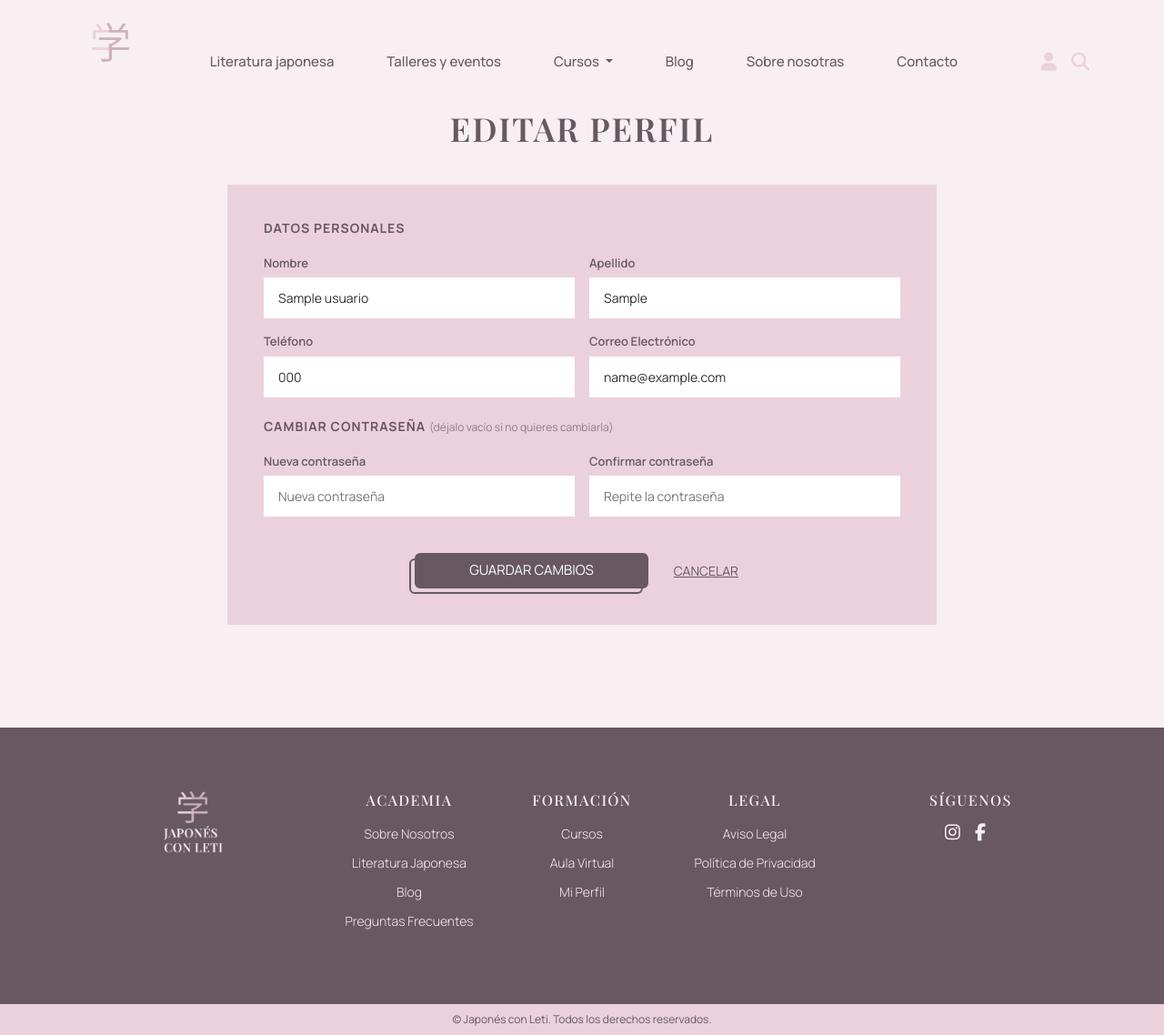
After one commit to letidega/proyecto-final-japones-leti, a PHP site: page /editar-perfil.php in a window 1280 px wide. The commit adds this page. Shown: the whole page at 91% size. Run offline with PHP 8.4, Linux system fonts and the light colour scheme; the visitor is signed in with stand-in values (Sample User, id 1); tables that the repository leaves empty or names only in its code hold one stand-in row (values such as "Sample post"); some web fonts are replaced.

Commit message:
Nuevo: editar-perfil.php

```diff
--- a/admin.php
+++ b/admin-cursos.php
@@ -13,7 +13,7 @@ if (isset($_GET['eliminar'])) {
     $id = $_GET['eliminar'];
     $consultaEliminar = $conexion->prepare("DELETE FROM cursos WHERE id_curso = :id");
     $consultaEliminar->execute([':id' => $id]);
-    header('Location: admin.php');
+    header('Location: admin-cursos.php');
     exit;
 }
 
--- /dev/null
+++ b/editar-perfil.php
@@ -0,0 +1,155 @@
+<?php
+session_start();
+require_once 'conexion.php';
+
+if (!isset($_SESSION['id_usuario'])) {
+    header('Location: login.php');
+    exit;
+}
+
+$id_usuario = $_SESSION['id_usuario'];
+$exito = '';
+$error = '';
+
+// PROCESAR FORMULARIO
+if ($_SERVER['REQUEST_METHOD'] == 'POST') {
+
+    $nombre = $_POST['nombre'];
+    $apellido = $_POST['apellido'];
+    $telefono = $_POST['telefono'];
+    $email = $_POST['email'];
+
+    // Comprobar si el email ya existe en otro usuario
+    $consultaEmail = $conexion->prepare("SELECT * FROM usuarios WHERE email = :email AND id_usuario != :id_usuario");
+    $consultaEmail->execute([':email' => $email, ':id_usuario' => $id_usuario]);
+    $emailExiste = $consultaEmail->fetch(PDO::FETCH_ASSOC);
+
+    if ($emailExiste) {
+        $error = "Ese correo electrónico ya está en uso por otro usuario.";
+    } else {
+
+        // Si ha introducido nueva contraseña
+        if (!empty($_POST['password'])) {
+
+            if ($_POST['password'] != $_POST['password2']) {
+                $error = "Las contraseñas no coinciden.";
+            } else {
+                $nuevaPass = password_hash($_POST['password'], PASSWORD_DEFAULT);
+                $consultaUpdate = $conexion->prepare("UPDATE usuarios SET
+                    nombre = :nombre,
+                    apellido = :apellido,
+                    telefono = :telefono,
+                    email = :email,
+                    password = :password
+                    WHERE id_usuario = :id_usuario");
+                $consultaUpdate->execute([
+                    ':nombre'     => $nombre,
+                    ':apellido'   => $apellido,
+                    ':telefono'   => $telefono,
+                    ':email'      => $email,
+                    ':password'   => $nuevaPass,
+                    ':id_usuario' => $id_usuario
+                ]);
+                $_SESSION['nombre'] = $nombre;
+                $exito = "Datos actualizados correctamente.";
+            }
+
+        } else {
+            // Sin cambio de contraseña
+            $consultaUpdate = $conexion->prepare("UPDATE usuarios SET
+                nombre = :nombre,
+                apellido = :apellido,
+                telefono = :telefono,
+                email = :email
+                WHERE id_usuario = :id_usuario");
+            $consultaUpdate->execute([
+                ':nombre'     => $nombre,
+                ':apellido'   => $apellido,
+                ':telefono'   => $telefono,
+                ':email'      => $email,
+                ':id_usuario' => $id_usuario
+            ]);
+            $_SESSION['nombre'] = $nombre;
+            $exito = "Datos actualizados correctamente.";
+        }
+    }
+}
+
+// Cargar datos actuales del usuario
+$consultaUsuario = $conexion->prepare("SELECT * FROM usuarios WHERE id_usuario = :id_usuario");
+$consultaUsuario->execute([':id_usuario' => $id_usuario]);
+$usuario = $consultaUsuario->fetch(PDO::FETCH_ASSOC);
+
+include("header.php");
+?>
+
+<section class="editar-perfil-section">
+  <div class="container">
+
+    <h1 class="perfil-titulo text-center">EDITAR PERFIL</h1>
+
+    <?php if ($exito) { ?>
+      <p class="editar-perfil-exito text-center"><?= $exito ?></p>
+    <?php } ?>
+
+    <?php if ($error) { ?>
+      <p class="editar-perfil-error text-center"><?= $error ?></p>
+    <?php } ?>
+
+    <div class="editar-perfil-card">
+      <form method="POST" action="editar-perfil.php">
+
+        <h3 class="editar-perfil-subtitulo">Datos personales</h3>
+
+        <div class="editar-perfil-grid">
+
+          <div class="editar-perfil-grupo">
+            <label for="nombre">Nombre</label>
+            <input type="text" id="nombre" name="nombre" class="editar-perfil-input" value="<?= $usuario['nombre'] ?>">
+          </div>
+
+          <div class="editar-perfil-grupo">
+            <label for="apellido">Apellido</label>
+            <input type="text" id="apellido" name="apellido" class="editar-perfil-input" value="<?= $usuario['apellido'] ?>">
+          </div>
+
+          <div class="editar-perfil-grupo">
+            <label for="telefono">Teléfono</label>
+            <input type="tel" id="telefono" name="telefono" class="editar-perfil-input" value="<?= $usuario['telefono'] ?>">
+          </div>
+
+          <div class="editar-perfil-grupo">
+            <label for="email">Correo Electrónico</label>
+            <input type="email" id="email" name="email" class="editar-perfil-input" value="<?= $usuario['email'] ?>">
+          </div>
+
+        </div>
+
+        <h3 class="editar-perfil-subtitulo mt-4">Cambiar contraseña <span>(déjalo vacío si no quieres cambiarla)</span></h3>
+
+        <div class="editar-perfil-grid">
+
+          <div class="editar-perfil-grupo">
+            <label for="password">Nueva contraseña</label>
+            <input type="password" id="password" name="password" class="editar-perfil-input" placeholder="Nueva contraseña">
+          </div>
+
+          <div class="editar-perfil-grupo">
+            <label for="password2">Confirmar contraseña</label>
+            <input type="password" id="password2" name="password2" class="editar-perfil-input" placeholder="Repite la contraseña">
+          </div>
+
+        </div>
+
+        <div class="editar-perfil-botones">
+          <button type="submit" class="btn miBoton">GUARDAR CAMBIOS</button>
+          <a href="mi-perfil.php" class="btn editar-perfil-cancelar">CANCELAR</a>
+        </div>
+
+      </form>
+    </div>
+
+  </div>
+</section>
+
+<?php include("footer.php"); ?>
--- a/login.php
+++ b/login.php
@@ -1,5 +1,7 @@
 <?php
+
 session_start();
+
 require_once 'conexion.php';
 
 if ($_SERVER['REQUEST_METHOD'] == 'POST') {
@@ -35,7 +37,7 @@ if ($_SERVER['REQUEST_METHOD'] == 'POST') {
         <p class="auth-error"><?= $error ?></p>
       <?php } ?>
 
-      <form class="auth-form" method="POST" action="acceso.php">
+      <form class="auth-form" method="POST" action="login.php">
 
         <div class="auth-grupo">
           <label for="email">Correo Electrónico</label>
--- a/mi-perfil.php
+++ b/mi-perfil.php
@@ -50,7 +50,7 @@ $cursos = $consultaCursos->fetchAll(PDO::FETCH_ASSOC);
             <span class="perfil-dato-label">TELÉFONO:</span>
             <span class="perfil-dato-valor">448551230</span>
           </div>
-          <a href="#" class="perfil-editar">Editar datos</a>
+          <a href="editar-perfil.php" class="perfil-editar">Editar datos</a>
         </div>
 
       </div>
--- a/styles/style.css
+++ b/styles/style.css
@@ -2740,3 +2740,121 @@ textarea.contacto-input {
     width: 100%;
   }
 }
+
+/* ============================================================
+   EDITAR PERFIL
+   ============================================================ */
+.editar-perfil-section {
+  background-color: var(--lavanda);
+  min-height: 100vh;
+  padding: 120px 0 80px;
+}
+
+.editar-perfil-card {
+  background-color: var(--rosa);
+  padding: 40px;
+  max-width: 780px;
+  margin: 0 auto;
+}
+
+.editar-perfil-subtitulo {
+  font-family: var(--font-sans);
+  font-size: 14px;
+  font-weight: 700;
+  text-transform: uppercase;
+  letter-spacing: 1px;
+  color: var(--marron-oscuro);
+  margin-bottom: 20px;
+}
+
+.editar-perfil-subtitulo span {
+  font-size: 12px;
+  font-weight: 400;
+  text-transform: none;
+  letter-spacing: 0;
+  color: rgba(103, 88, 97, 0.7);
+}
+
+.editar-perfil-grid {
+  display: grid;
+  grid-template-columns: repeat(2, 1fr);
+  gap: 16px;
+  margin-bottom: 10px;
+}
+
+.editar-perfil-grupo {
+  display: flex;
+  flex-direction: column;
+  gap: 6px;
+}
+
+.editar-perfil-grupo label {
+  font-family: var(--font-sans);
+  font-size: 13px;
+  font-weight: 600;
+  color: var(--marron-oscuro);
+}
+
+.editar-perfil-input {
+  width: 100%;
+  background-color: white;
+  border: none;
+  padding: 12px 16px;
+  font-family: var(--font-sans);
+  font-size: 14px;
+  color: var(--negro);
+  outline: none;
+}
+
+.editar-perfil-input:focus {
+  outline: 1px solid var(--marron-oscuro);
+}
+
+.editar-perfil-botones {
+  display: flex;
+  gap: 16px;
+  margin-top: 40px;
+  align-items: center;
+  justify-content: center;
+}
+
+.editar-perfil-cancelar {
+  font-family: var(--font-sans);
+  font-size: 14px;
+  color: var(--marron-oscuro);
+  text-decoration: underline;
+  background: none;
+  border: none;
+  cursor: pointer;
+}
+
+.editar-perfil-cancelar:hover {
+  opacity: 0.7;
+  color: var(--marron-oscuro);
+}
+
+.editar-perfil-exito {
+  font-family: var(--font-sans);
+  font-size: 14px;
+  color: #2d7a2d;
+  font-weight: 600;
+  margin-bottom: 24px;
+}
+
+.editar-perfil-error {
+  font-family: var(--font-sans);
+  font-size: 14px;
+  color: #c0392b;
+  font-weight: 600;
+  margin-bottom: 24px;
+}
+
+@media (max-width: 768px) {
+  .editar-perfil-grid {
+    grid-template-columns: 1fr;
+  }
+
+  .editar-perfil-card {
+    padding: 24px;
+  }
+}
```
Also changed, not shown: img/curso-fukai-hero.jpg (added), img/curso-hikari-hero.jpg (added), img/curso-michi-hero.jpg (added), img/curso-musubu-hero.jpg (added), img/curso-sakura-hero.jpg (added).
